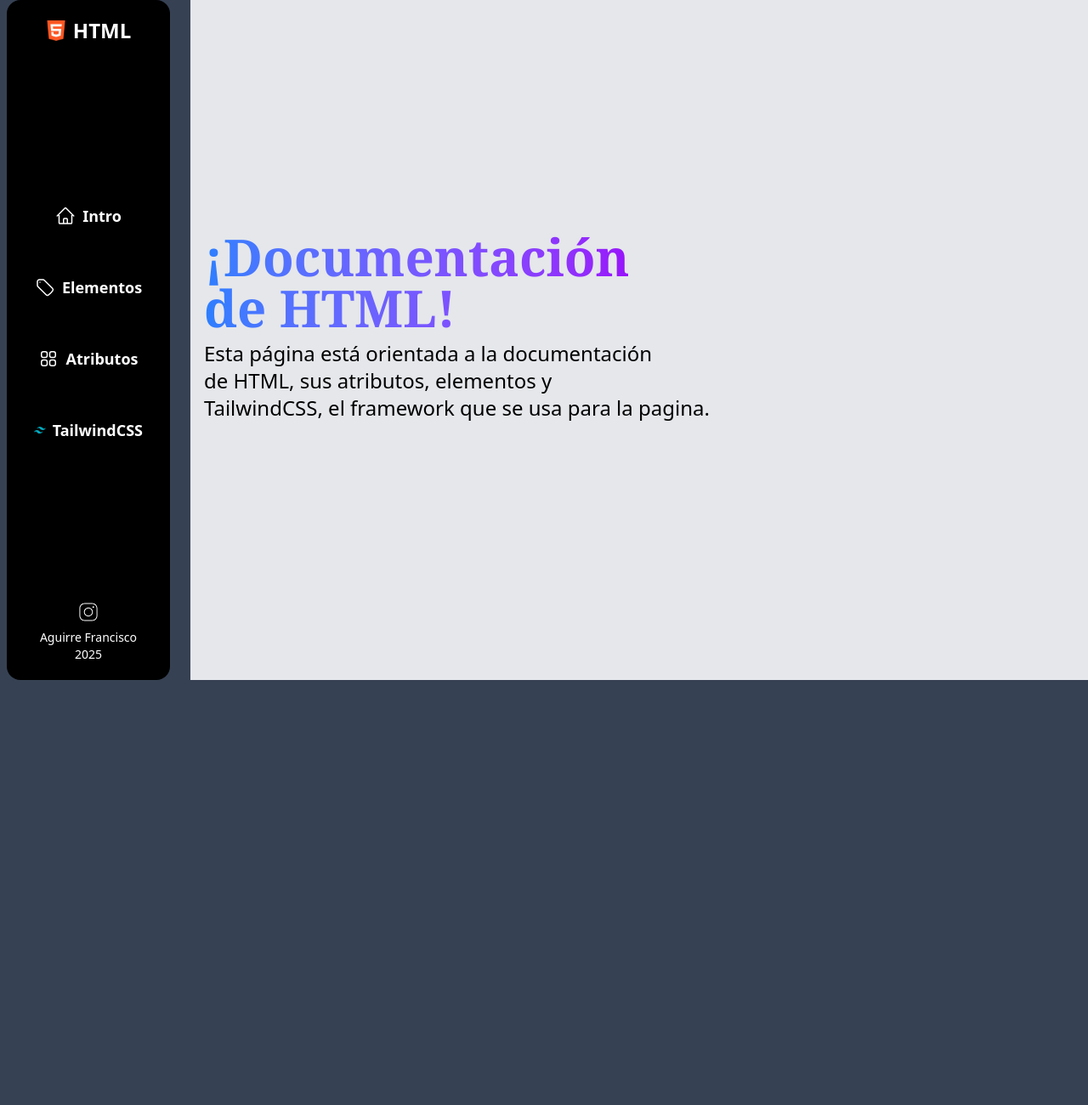
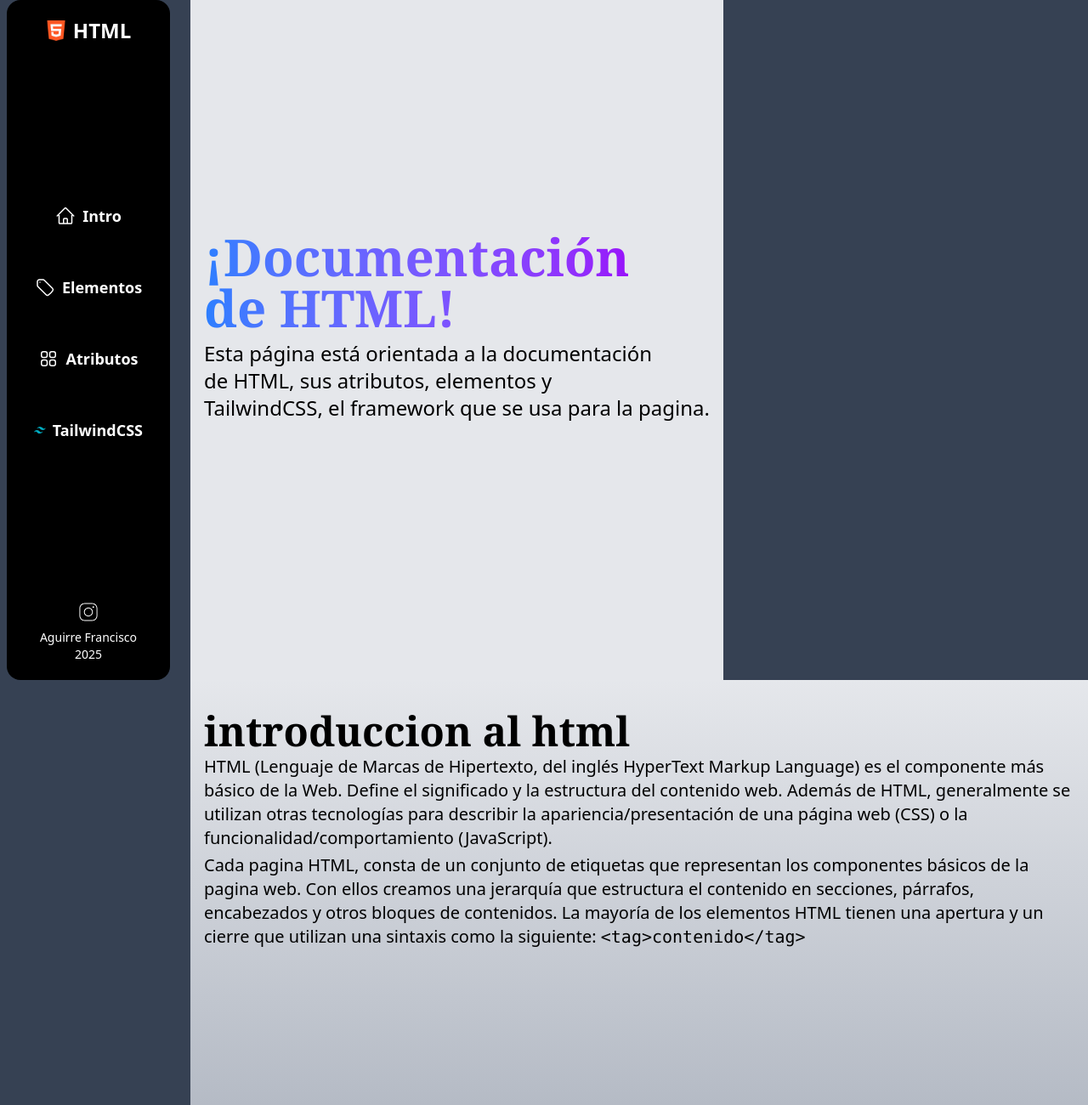
Before and after one commit to frqn2003/Francisco-Aguirre-TP2, a plain HTML site: page Menu.html in a window 1280 px wide. Shown: the top 1300 px of the page at 85% size. Before the commit the page ends 800 px from the top, so only its background shows below. Drawn offline with nearby package versions, Linux system fonts and the light colour scheme.

Commit message:
Pruebas2

```diff
--- a/Menu.html
+++ b/Menu.html
@@ -56,19 +56,19 @@
 
 
         <!-- Contenido principal -->
-        <div class="md:ml-[14rem] ml-28 w-screen md:w-full bg-gray-200 min-h-screen p-4 space-y-2 grid grid-rows-2 place-items-start" id="main">
+        <div class="md:ml-[14rem] ml-28 bg-gray-200 min-h-screen p-4 space-y-2 grid grid-rows-2 place-items-start" id="main">
             <span class="md:text-6xl text-3xl font-extrabold font-serif bg-clip-text text-transparent text-gradient bg-gradient-to-r from-blue-500 to-purple-600 self-end ">¡Documentación<br>de HTML!</span>
             <span class="md:text-2xl text-md self-start">Esta página está orientada a la documentación <br> de HTML, sus atributos, elementos y <br>TailwindCSS, el framework que se usa para la pagina.</span>
         </div>
     </div>
-<!--     <div class="ml-[14rem] bg-gray-200 bg-gradient-to-b from-gray-200  to-gray-400 min-h-screen p-4" id="introduccion">
+    <div class="md:ml-[14rem] ml-28 bg-gray-200 bg-gradient-to-b from-gray-200  to-gray-400 min-h-screen p-4" id="introduccion">
         <div class="mt-5 gap-2">
             <h1 class="font-extrabold text-5xl font-serif">introduccion al html</h1>
             <p class="text-xl mt-1 gap-2">HTML (Lenguaje de Marcas de Hipertexto, del inglés HyperText Markup Language) es el componente más básico de la Web. Define el significado y la estructura del contenido web. Además de HTML, generalmente se utilizan otras tecnologías para describir la apariencia/presentación de una página web (CSS) o la funcionalidad/comportamiento (JavaScript). </p>
             <p class="mt-1 text-xl gap-2">Cada pagina HTML, consta de un conjunto de etiquetas que representan los componentes básicos de la pagina web. Con ellos creamos una jerarquía que estructura el contenido en secciones, párrafos, encabezados y otros bloques de contenidos. La mayoría de los elementos HTML tienen una apertura y un cierre que utilizan una sintaxis como la siguiente: <code>&lt;tag&gt;contenido&lt;/tag&gt;</code>
             </p>
         </div>
-    </div> -->
+    </div>
 </body>
 
 </html>
```
